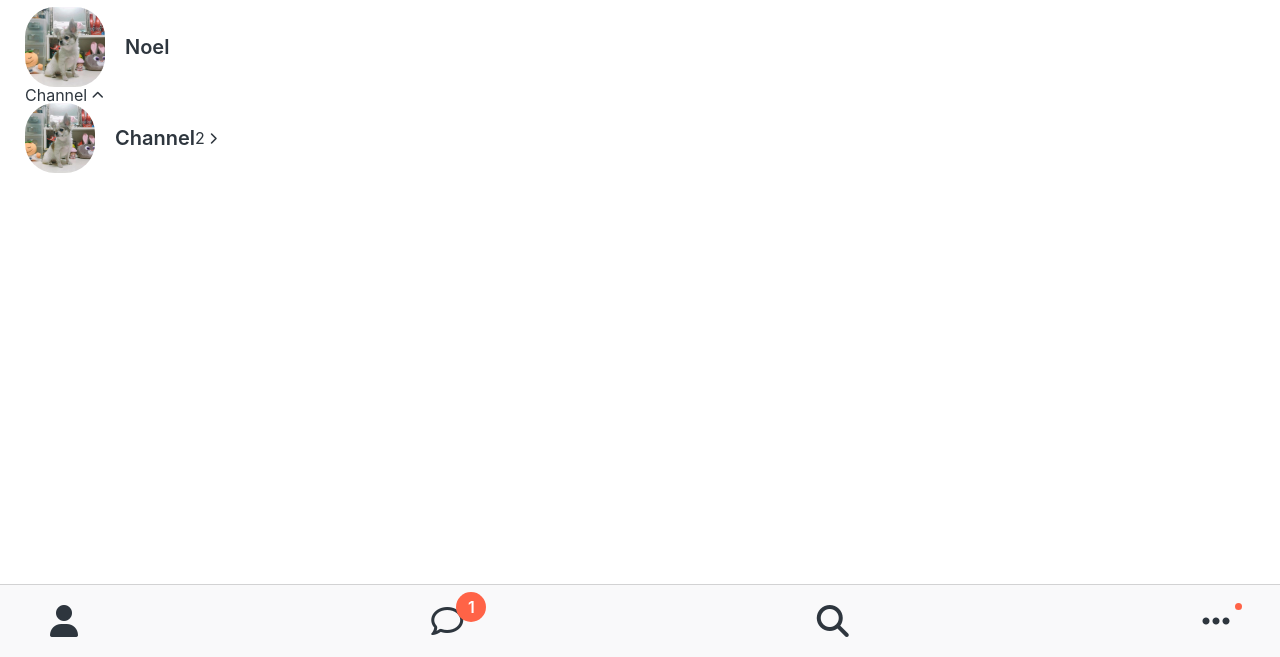
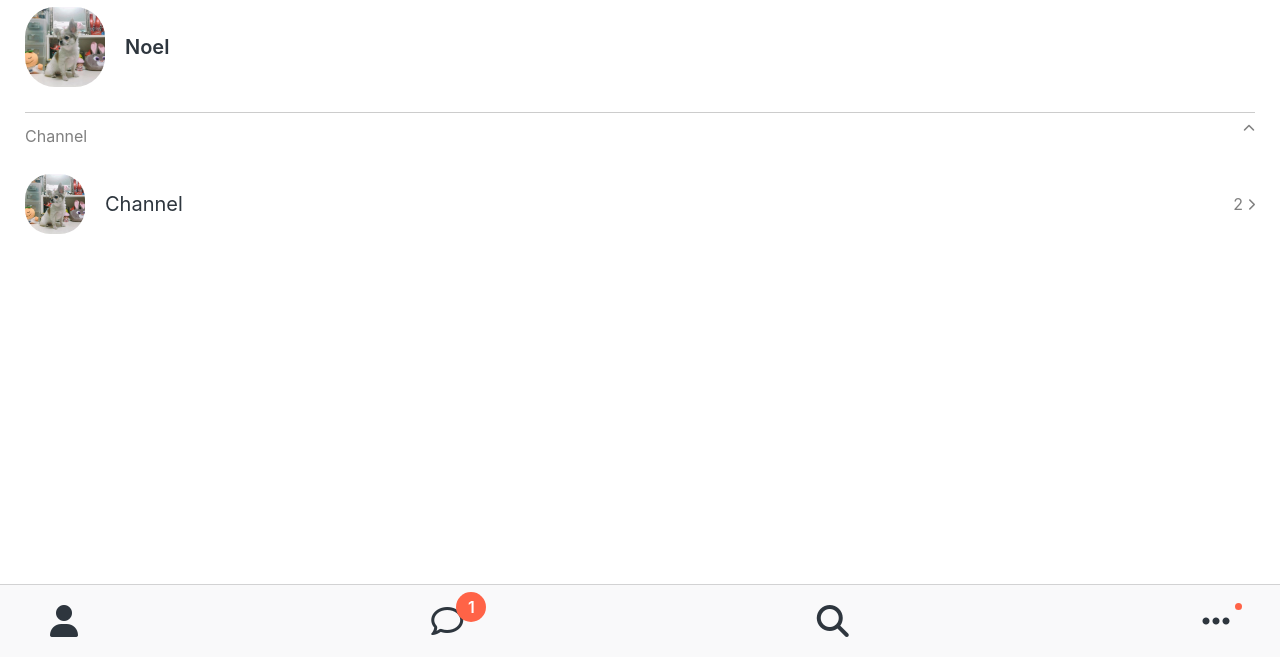
Before and after one commit to noelcool/html-css-kokoatalk-clone, a plain HTML site: page friends.html in a window 1280 px wide. Shown: the part 143-800 px from the top of the page. Drawn offline with Linux system fonts and the light colour scheme.

Commit message:
#6.18 Finishing Friends Screen

```diff
--- a/css/components/user-component.css
+++ b/css/components/user-component.css
@@ -1,3 +1,7 @@
+.user-component {
+    justify-content: space-between;
+}
+
 .user-component,
 .user-component__column:first-child {
     display: flex;
@@ -26,3 +30,29 @@
     width: 80px;
     height: 80px;
 }
+
+.user-component__avatar--sm {
+    width: 60px;
+    height: 60px;
+    border-radius: 25px;
+}
+
+.user-component__title--not-bold {
+    font-weight: 400;
+}
+
+.friends-screen__channel {
+    margin-top: 25px;
+    border-top: 1px solid rgba(0, 0, 0, 0.2);
+    padding-top: 15px;
+}
+
+.friends-screen_channel-header {
+    margin-bottom: 30px;
+    display: flex;
+    justify-content: space-between;
+    color: rgba(0, 0, 0, 0.5);
+}
+
+.user-component__column:last-child {
+    color: rgba(0, 0, 0, 0.5);
--- a/css/screens/friends.css
+++ b/css/screens/friends.css
@@ -14,3 +14,16 @@
 .friends-screen {
     padding: 0px var(--horizontal-space);
 }
+
+.friends-screen__channel {
+    margin-top: 25px;
+    border-top: 1px solid rgba(0, 0, 0, 0.2);
+    padding-top: 15px;
+}
+
+.friends-screen_channel-header {
+    margin-bottom: 30px;
+    display: flex;
+    justify-content: space-between;
+    color: rgba(0, 0, 0, 0.5);
+}
--- a/friends.html
+++ b/friends.html
@@ -58,7 +58,7 @@
                 <div class="user-component__column">
                     <img src="noel.jpg" class="user-component__avatar user-component__avatar--sm" />
                     <div class="user-component__text">
-                        <h4 class="user-component__title">Channel</h4>
+                        <h4 class="user-component__title user-component__title--not-bold">Channel</h4>
                     </div>
                 </div>
                 <div class="user-component__column">
```
